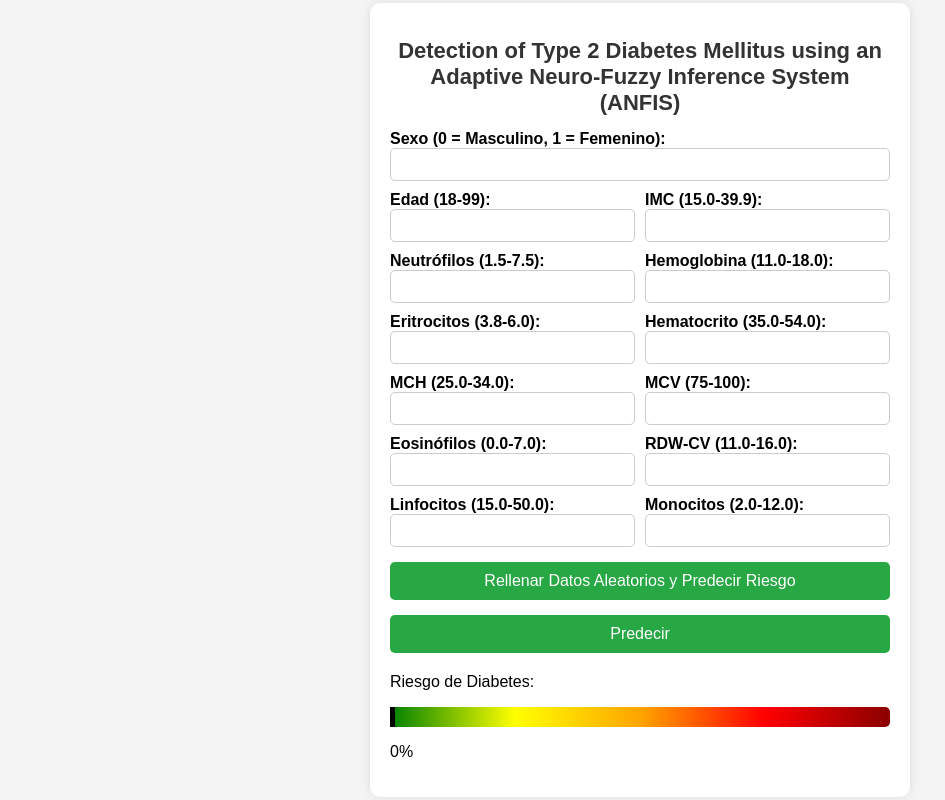
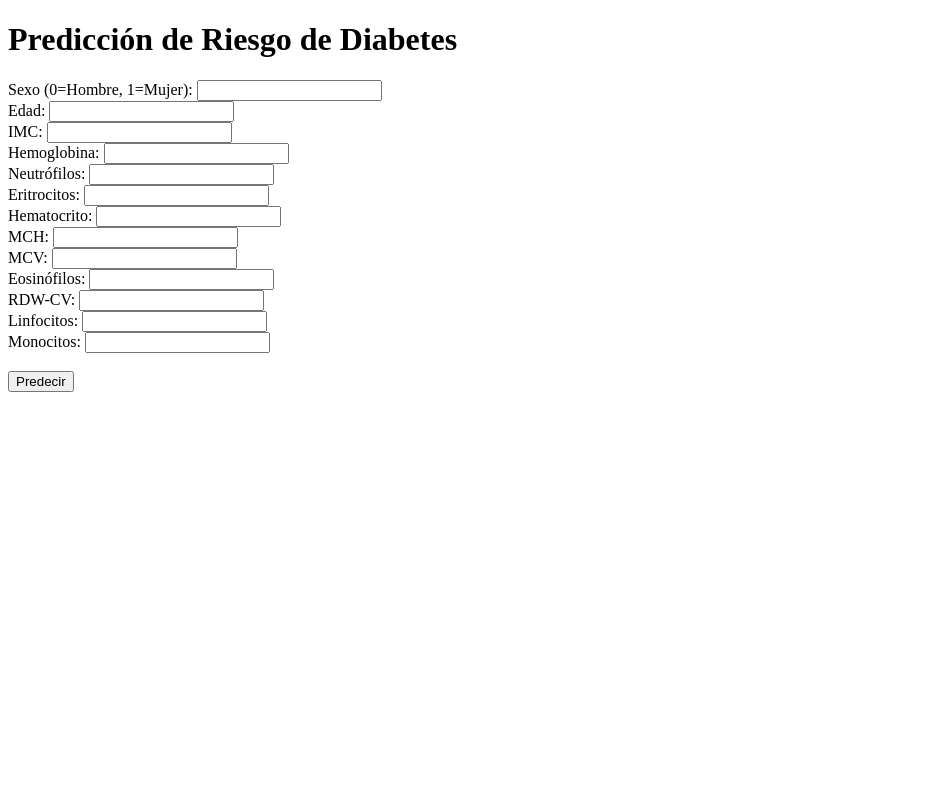
Before and after one commit to rubenperazatorres/appT2dm, a Flask app: page / in a window 1280 px wide. Shown: the whole page, without its empty margins (0-945 px from the left). Run offline with Flask 3, Linux system fonts and the light colour scheme.

Commit message:
Modificar index.html para prueba

```diff
--- a/templates/index.html
+++ b/templates/index.html
@@ -2,218 +2,94 @@
 <html lang="es">
 <head>
   <meta charset="UTF-8">
-    <meta name="viewport" content="width=device-width, initial-scale=1.0">
-    <title>Predicción de DM2</title>
-    <style>
-        body {
-            font-family: Arial, sans-serif;
-            background-color: #f4f4f4;
-            display: flex;
-            justify-content: center;
-            align-items: center;
-            min-height: 100vh;
-            margin: 0;
-            overflow: auto;
-        }
-        .container {
-            background: #fff;
-            padding: 20px;
-            border-radius: 10px;
-            box-shadow: 0px 0px 10px rgba(0, 0, 0, 0.1);
-            width: 90%;
-            max-width: 500px;
-            text-align: center;
-        }
-        h1 {
-            font-size: 22px;
-            color: #333;
-        }
-        .form-grid {
-            display: grid;
-            grid-template-columns: repeat(2, 1fr);
-            gap: 10px;
-            margin-top: 10px;
-        }
-        label {
-            font-weight: bold;
-            text-align: left;
-            display: block;
-        }
-        input[type="number"] {
-            width: 100%;
-            padding: 8px;
-            border: 1px solid #ccc;
-            border-radius: 5px;
-            box-sizing: border-box;
-        }
-        .full-width {
-            grid-column: span 2;
-        }
-        input[type="submit"] {
-            width: 100%;
-            padding: 10px;
-            margin-top: 15px;
-            background: #28a745;
-            border: none;
-            color: white;
-            font-size: 16px;
-            cursor: pointer;
-            border-radius: 5px;
-        }
-        input[type="submit"]:hover {
-            background: #218838;
-        }
-        /* Barra de riesgo */
-        .risk-bar-container {
-            margin-top: 20px;
-            text-align: left;
-        }
-        .risk-bar {
-            height: 20px;
-            background: linear-gradient(to right, green 0%, yellow 25%, orange 50%, red 75%, darkred 100%);
-            border-radius: 5px;
-            position: relative;
-        }
-        .risk-indicator {
-            position: absolute;
-            top: 0;
-            height: 100%;
-            width: 5px;
-            background: black;
-        }
-    </style>
+  <title>Predicción con ANFIS</title>
 </head>
 <body>
-    <div class="container">
-        <h1>Detection of Type 2 Diabetes Mellitus using an<br>Adaptive Neuro-Fuzzy Inference System (ANFIS)<br></h1>
-            <label><center></center></label>
-        <form action="/predecir" method="POST">
-            <div class="form-grid">
-                <div class="full-width">
-                    <label for="sexo">Sexo (0 = Masculino, 1 = Femenino):</label>
-                    <input type="number" id="sexo" name="sexo" min="0" max="1" required>
-                </div>
+  <h1>Predicción de Riesgo de Diabetes</h1>
+  <form id="formulario">
+    <label for="sexo">Sexo (0=Hombre, 1=Mujer):</label>
+    <input type="number" id="sexo" step="1" required><br>
 
-                <div>
-                    <label for="edad">Edad (18-99):</label>
-                    <input type="number" id="edad" name="edad" min="18" max="99" required>
-                </div>
+    <label for="edad">Edad:</label>
+    <input type="number" id="edad" required><br>
 
-                <div>
-                    <label for="imc">IMC (15.0-39.9):</label>
-                    <input type="number" step="0.1" id="imc" name="imc" min="15.0" max="39.9" required>
-                </div>
+    <label for="imc">IMC:</label>
+    <input type="number" id="imc" step="0.01" required><br>
 
-                <div>
-                    <label for="neutrofilos">Neutrófilos (1.5-7.5):</label>
-                    <input type="number" step="0.1" id="neutrofilos" name="neutrofilos" min="1.5" max="7.5" required>
-                </div>
+    <label for="hemoglobina">Hemoglobina:</label>
+    <input type="number" id="hemoglobina" step="0.1" required><br>
 
-                <div>
-                    <label for="hemoglobina">Hemoglobina (11.0-18.0):</label>
-                    <input type="number" step="0.1" id="hemoglobina" name="hemoglobina" min="11.0" max="18.0" required>
-                </div>
+    <label for="neutrofilos">Neutrófilos:</label>
+    <input type="number" id="neutrofilos" step="0.1" required><br>
 
-                <div>
-                    <label for="eritrocitos">Eritrocitos (3.8-6.0):</label>
-                    <input type="number" step="0.1" id="eritrocitos" name="eritrocitos" min="3.8" max="6.0" required>
-                </div>
+    <label for="eritrocitos">Eritrocitos:</label>
+    <input type="number" id="eritrocitos" step="0.1" required><br>
 
-                <div>
-                    <label for="hematocrito">Hematocrito (35.0-54.0):</label>
-                    <input type="number" step="0.1" id="hematocrito" name="hematocrito" min="35.0" max="54.0" required>
-                </div>
+    <label for="hematocrito">Hematocrito:</label>
+    <input type="number" id="hematocrito" step="0.1" required><br>
 
-                <div>
-                    <label for="mch">MCH (25.0-34.0):</label>
-                    <input type="number" step="0.1" id="mch" name="mch" min="25.0" max="34.0" required>
-                </div>
+    <label for="mch">MCH:</label>
+    <input type="number" id="mch" step="0.1" required><br>
 
-                <div>
-                    <label for="mcv">MCV (75-100):</label>
-                    <input type="number" step="0.1" id="mcv" name="mcv" min="75" max="100" required>
-                </div>
+    <label for="mcv">MCV:</label>
+    <input type="number" id="mcv" step="0.1" required><br>
 
-                <div>
-                    <label for="eosinofilos">Eosinófilos (0.0-7.0):</label>
-                    <input type="number" step="0.1" id="eosinofilos" name="eosinofilos" min="0.0" max="7.0" required>
-                </div>
+    <label for="eosinofilos">Eosinófilos:</label>
+    <input type="number" id="eosinofilos" step="0.1" required><br>
 
-                <div>
-                    <label for="rdw_cv">RDW-CV (11.0-16.0):</label>
-                    <input type="number" step="0.1" id="rdw_cv" name="rdw_cv" min="11.0" max="16.0" required>
-                </div>
+    <label for="rdw">RDW-CV:</label>
+    <input type="number" id="rdw" step="0.1" required><br>
 
-                <div>
-                    <label for="linfocitos">Linfocitos (15.0-50.0):</label>
-                    <input type="number" step="0.1" id="linfocitos" name="linfocitos" min="15.0" max="50.0" required>
-                </div>
+    <label for="linfocitos">Linfocitos:</label>
+    <input type="number" id="linfocitos" step="0.1" required><br>
 
-                <div>
-                    <label for="monocitos">Monocitos (2.0-12.0):</label>
-                    <input type="number" step="0.1" id="monocitos" name="monocitos" min="2.0" max="12.0" required>
-                </div>
-            </div>
-            <input type="submit" onclick="rellenarDatosAleatorios()" value="Rellenar Datos Aleatorios y Predecir Riesgo">
-            <input type="submit" value="Predecir">
+    <label for="monocitos">Monocitos:</label>
+    <input type="number" id="monocitos" step="0.1" required><br><br>
+
+    <button type="submit">Predecir</button>
   </form>
 
-        <!-- Barra de riesgo -->
-        <div class="risk-bar-container">
-            <p>Riesgo de Diabetes:</p>
-            <div class="risk-bar">
-                <div id="risk-indicator" class="risk-indicator" style="left: 0%;"></div>
-            </div>
-            <p id="risk-value">0%</p>
-        </div>
-    </div>
+  <h2 id="resultado"></h2>
 
   <script>
-        document.querySelector("form").addEventListener("submit", function(event) {
-            event.preventDefault(); // Evitar que el formulario recargue la página
+    document.getElementById("formulario").addEventListener("submit", function(event) {
+      event.preventDefault();
 
-            let formData = new FormData(this);
+      const datos = [
+        Number(document.getElementById("sexo").value),
+        Number(document.getElementById("edad").value),
+        Number(document.getElementById("imc").value),
+        Number(document.getElementById("neutrofilos").value),
+        Number(document.getElementById("hemoglobina").value),
+        Number(document.getElementById("eritrocitos").value),
+        Number(document.getElementById("hematocrito").value),
+        Number(document.getElementById("mch").value),
+        Number(document.getElementById("mcv").value),
+        Number(document.getElementById("eosinofilos").value),
+        Number(document.getElementById("rdw").value),
+        Number(document.getElementById("linfocitos").value),
+        Number(document.getElementById("monocitos").value)
+      ];
 
       fetch("/predecir", {
         method: "POST",
-                body: formData
+        headers: {
+          "Content-Type": "application/json"
+        },
+        body: JSON.stringify({ features: datos })
       })
-            .then(response => response.json())
+      .then(response => {
+        if (!response.ok) throw new Error("Error en la predicción");
+        return response.json();
+      })
       .then(data => {
-                if (data.probabilidad !== undefined) {
-                    actualizarBarra(data.probabilidad);
-                } else {
-                    alert("Error en la predicción.");
-                }
+        document.getElementById("resultado").textContent =
+          "Predicción: " + JSON.stringify(data.prediction);
       })
-            .catch(error => console.error("Error:", error));
+      .catch(error => {
+        document.getElementById("resultado").textContent = "Error: " + error.message;
       });
-
-        function actualizarBarra(probabilidad) {
-            let indicador = document.getElementById("risk-indicator");
-            let valorTexto = document.getElementById("risk-value");
-
-            let posicion = Math.min(Math.max(probabilidad, 0), 100);
-            indicador.style.left = posicion + "%";
-            valorTexto.innerText = `Riesgo: ${probabilidad.toFixed(2)}%`;
-        }
-
-        function rellenarDatosAleatorios() {
-            document.getElementById("sexo").value = Math.random() < 0.5 ? 0 : 1; // 0 o 1
-            document.getElementById("edad").value = Math.floor(Math.random() * (99 - 18 + 1)) + 18; // 18 a 99
-            document.getElementById("imc").value = (Math.random() * (39.9 - 15.0) + 15.0).toFixed(1); // 15.0 a 39.9
-            document.getElementById("neutrofilos").value = (Math.random() * (7.5 - 1.5) + 1.5).toFixed(1); // 1.5 a 7.5
-            document.getElementById("hemoglobina").value = (Math.random() * (18.0 - 11.0) + 11.0).toFixed(1); // 11.0 a 18.0
-            document.getElementById("eritrocitos").value = (Math.random() * (6.0 - 3.8) + 3.8).toFixed(1); // 3.8 a 6.0
-            document.getElementById("hematocrito").value = (Math.random() * (54.0 - 35.0) + 35.0).toFixed(1); // 35.0 a 54.0
-            document.getElementById("mch").value = (Math.random() * (34.0 - 25.0) + 25.0).toFixed(1); // 25.0 a 34.0
-            document.getElementById("mcv").value = (Math.random() * (100.0 - 75.0) + 75.0).toFixed(1); // 75.0 a 100.0
-            document.getElementById("eosinofilos").value = (Math.random() * (7.0 - 0.0) + 0.0).toFixed(1); // 0.0 a 7.0
-            document.getElementById("rdw_cv").value = (Math.random() * (16.0 - 11.0) + 11.0).toFixed(1); // 11.0 a 16.0
-            document.getElementById("linfocitos").value = (Math.random() * (50.0 - 15.0) + 15.0).toFixed(1); // 15.0 a 50.0
-            document.getElementById("monocitos").value = (Math.random() * (12.0 - 2.0) + 2.0).toFixed(1); // 2.0 a 12.0
-        }
-
+    });
   </script>
 </body>
 </html>
```
Also changed, not shown: templates/index_04062025.html (added, +219 -0 lines). Lines whose indentation alone changed are shown as unchanged.
